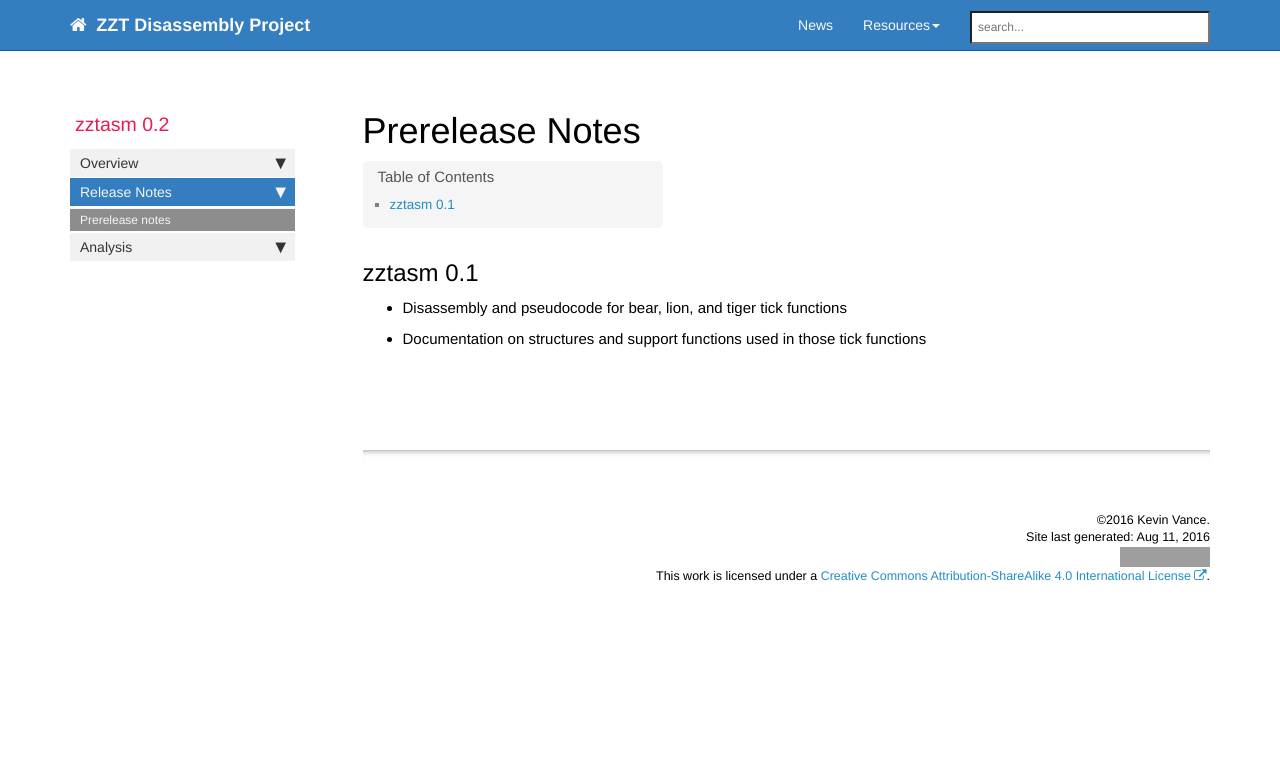
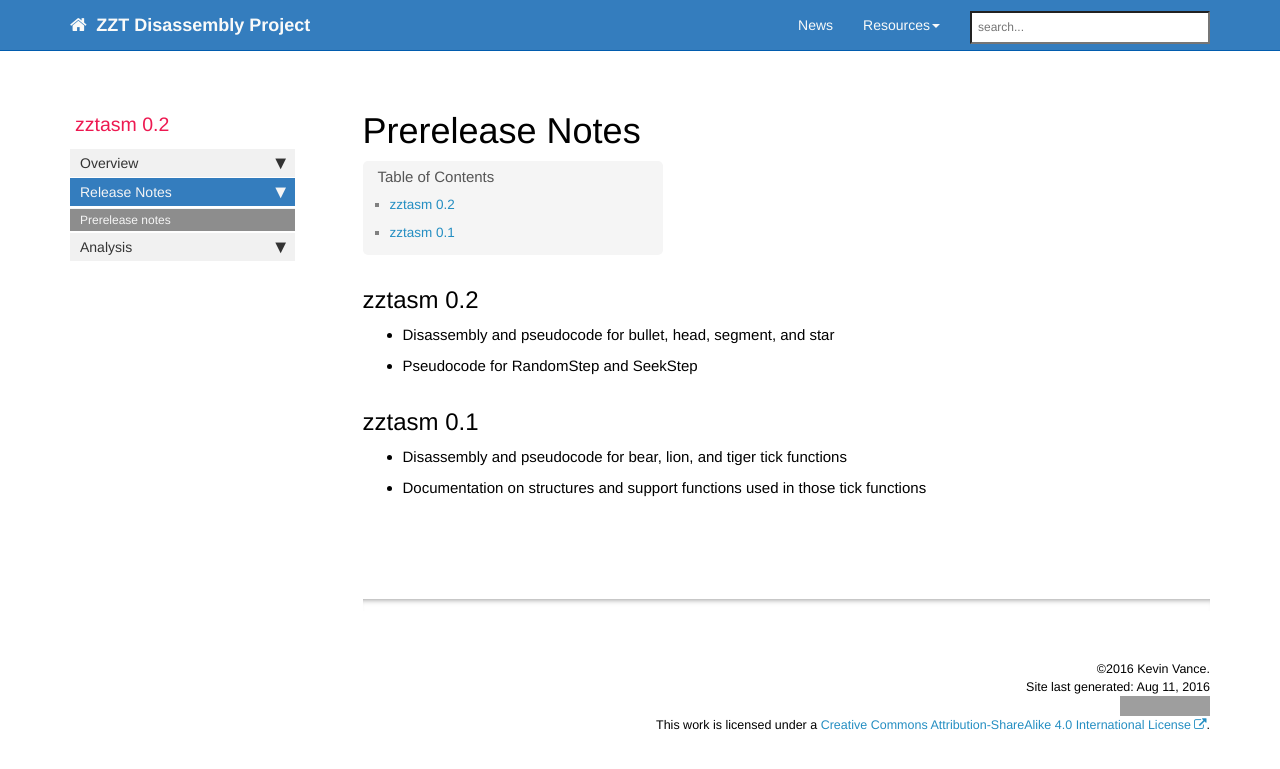
Before and after one commit to cknave/zztasm, a Jekyll site: the page built from docs/pages/zztasm/release_notes_pre.md, in a window 1280 px wide. Shown: the top 769 px of the page. Built offline with Jekyll 4.4.1, drawn with Linux system fonts in a browser that asks for light colours; nearby versions of some CDN libraries; comment, search, counter and statistics services are not loaded; grey boxes are pictures that could not be loaded.

Commit message:
Update release notes

```diff
--- a/docs/pages/zztasm/release_notes_pre.md
+++ b/docs/pages/zztasm/release_notes_pre.md
@@ -4,6 +4,10 @@ sidebar: zztasm_sidebar
 permalink: release_notes_pre.html
 ---
 
+## zztasm 0.2
+
+* Disassembly and pseudocode for bullet, head, segment, and star
+* Pseudocode for RandomStep and SeekStep
 
 ## zztasm 0.1
 
```
